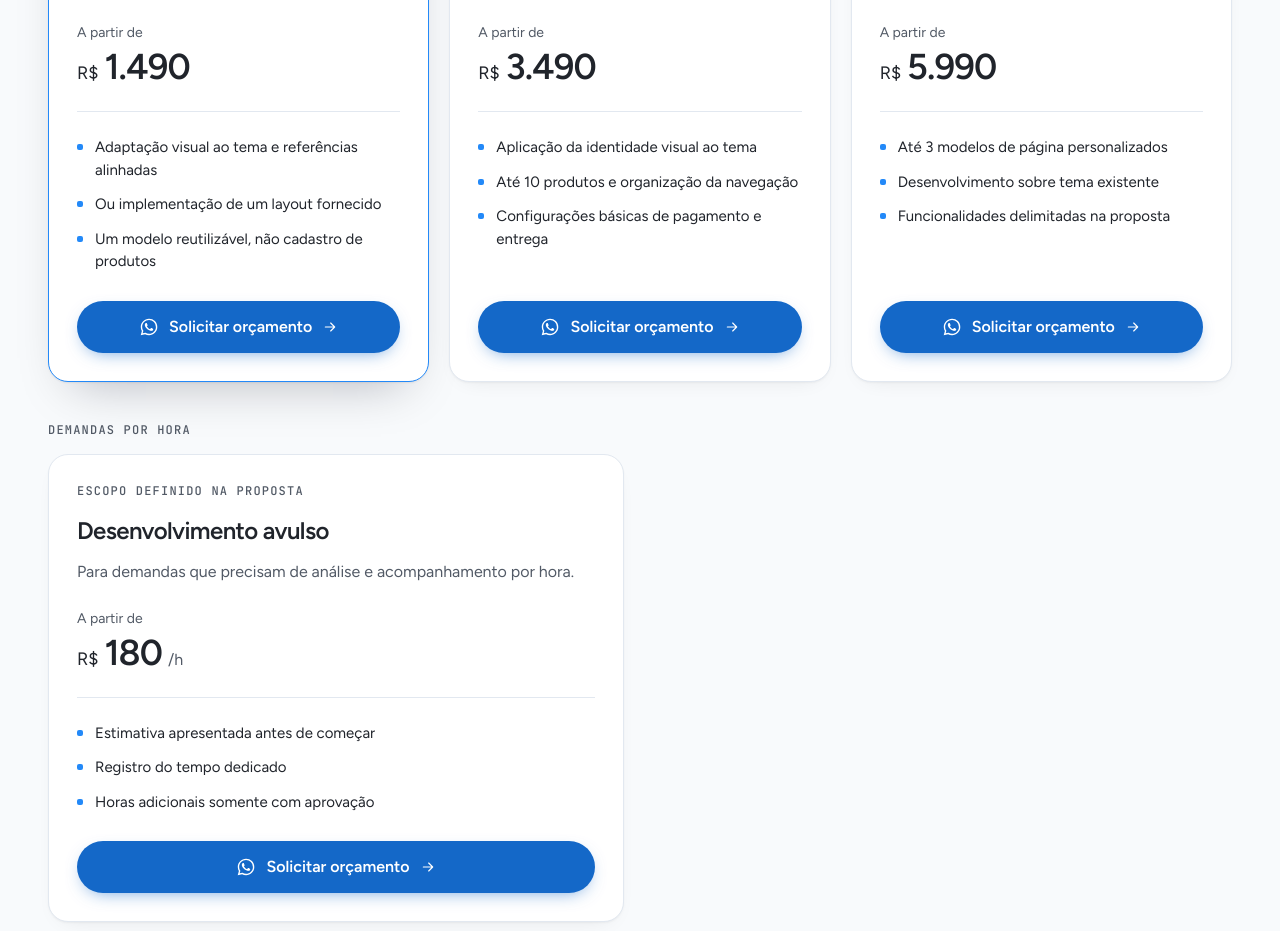
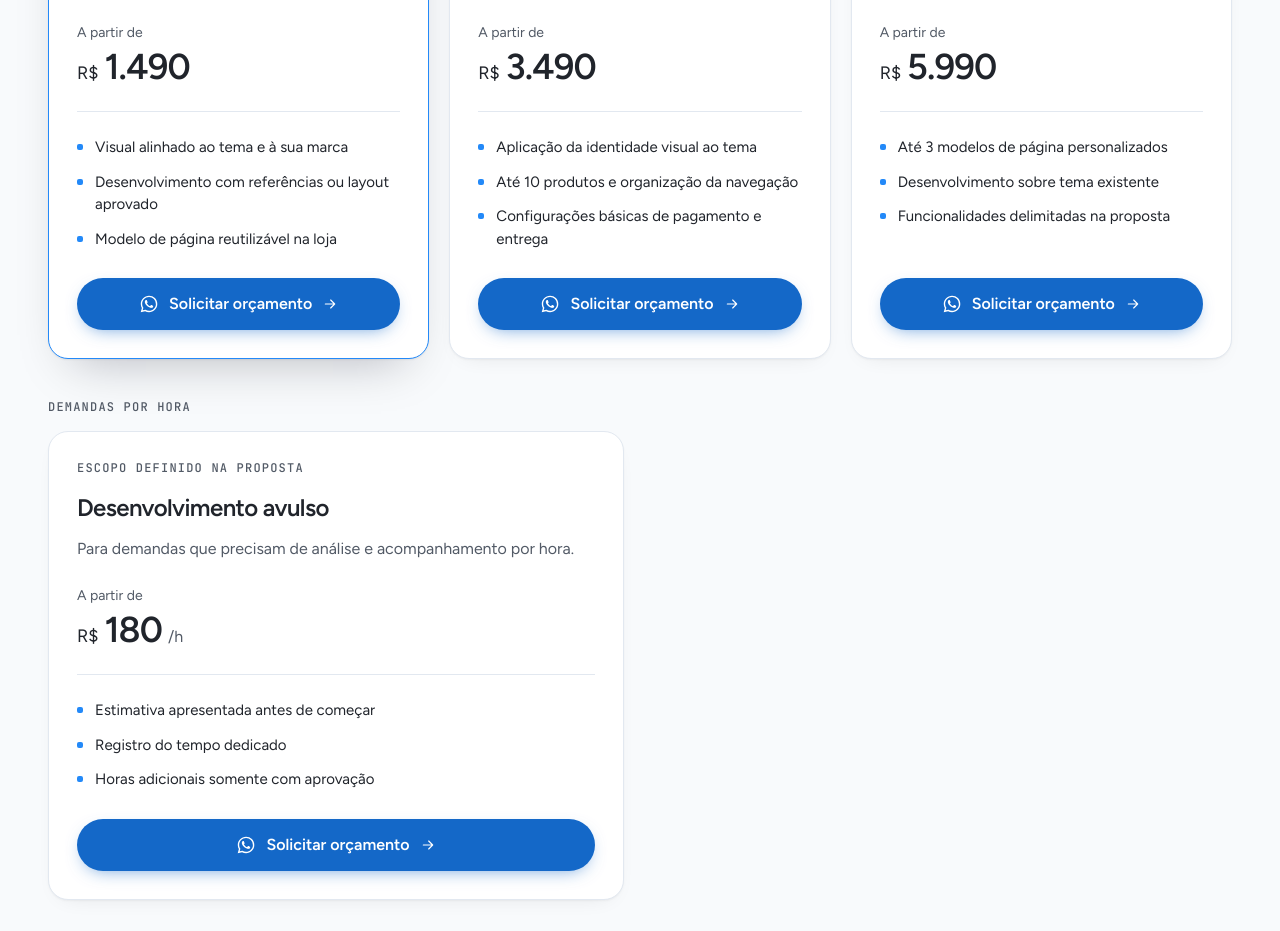
Before and after one commit to peddroccas/philocode, a Next.js app: page /shopify in a window 1280 px wide. Shown: the part 3580-4511 px from the top of the page. Built offline with nearby package versions, Linux system fonts and the light colour scheme; no server answers.

Commit message:
fix: clarify Shopify page offer copy

```diff
--- a/src/content/site.ts
+++ b/src/content/site.ts
@@ -40,7 +40,7 @@ export const siteInclusions = ["Funciona no celular e no computador", "SEO técn
 export const shopifyOffers: Offer[] = [
   { id: "ajuste", name: "Ajuste ou correção", price: 290, summary: "Para resolver uma alteração pequena ou um problema específico na loja.", includes: ["Uma demanda pontual delimitada na proposta", "Análise do problema antes da contratação", "Conferência no computador e no celular"] },
   { id: "secao", name: "Seção personalizada", price: 590, summary: "Um novo componente para o seu tema, do jeito que sua página precisa.", includes: ["Uma seção em Liquid", "Conteúdo editável no tema", "Sem integração externa neste escopo"] },
-  { id: "pagina", name: "Página Shopify", price: 1490, featured: true, summary: "Uma landing page ou modelo de produto, integrado à identidade da sua loja.", includes: ["Adaptação visual ao tema e referências alinhadas", "Ou implementação de um layout fornecido", "Um modelo reutilizável, não cadastro de produtos"] },
+  { id: "pagina", name: "Página Shopify", price: 1490, featured: true, summary: "Uma landing page ou modelo de produto, integrado à identidade da sua loja.", includes: ["Visual alinhado ao tema e à sua marca", "Desenvolvimento com referências ou layout aprovado", "Modelo de página reutilizável na loja"] },
   { id: "loja", name: "Configuração de loja", price: 3490, summary: "Para começar com uma loja organizada sobre um tema existente.", includes: ["Aplicação da identidade visual ao tema", "Até 10 produtos e organização da navegação", "Configurações básicas de pagamento e entrega"] },
   { id: "personalizacao", name: "Personalização ampliada", price: 5990, summary: "Para adaptar mais partes da loja à experiência que sua operação precisa.", includes: ["Até 3 modelos de página personalizados", "Desenvolvimento sobre tema existente", "Funcionalidades delimitadas na proposta"] },
   { id: "hora", name: "Desenvolvimento avulso", price: 180, unit: "/h", summary: "Para demandas que precisam de análise e acompanhamento por hora.", includes: ["Estimativa apresentada antes de começar", "Registro do tempo dedicado", "Horas adicionais somente com aprovação"] },
@@ -131,7 +131,7 @@ export const siteFaq: FaqItem[] = [
 ];
 export const shopifyFaq: FaqItem[] = [
   { question: "Vocês fazem design de lojas Shopify?", answer: "Nosso foco é desenvolvimento e personalização. Adaptamos o tema à sua marca e a referências alinhadas, ou implementamos layouts fornecidos. Um layout visual inteiramente novo exige avaliação específica e eventual parceria com designer; não está incluído no preço inicial de páginas." },
-  { question: "Quanto custa uma página Shopify?", answer: `A partir de R$ ${formatPrice(shopifyOffers[2].price)} para uma landing page ou um modelo reutilizável de produto. Inclui adaptação ao tema existente e referências combinadas, ou implementação de layout fornecido. O valor final depende das funcionalidades; não inclui cadastro de todos os produtos.` },
+  { question: "Quanto custa uma página Shopify?", answer: `A partir de R$ ${formatPrice(shopifyOffers[2].price)} para uma landing page ou um modelo reutilizável de produto. Desenvolvemos a página a partir do tema da loja, de referências combinadas ou de um layout aprovado. O valor final depende das funcionalidades e é confirmado na proposta.` },
   { question: "Vocês alteram a loja que está no ar?", answer: "As alterações de tema são feitas em uma cópia não publicada. Você recebe uma prévia e aprova antes da publicação. Configurações de apps e recursos que afetam a loja inteira são alinhadas antes, porque nem tudo pode ser isolado no tema." },
   { question: "A assinatura da Shopify e os apps estão incluídos?", answer: "Não. Plano Shopify, domínio, tema pago, aplicativos e taxas de terceiros são contratados e pagos pelo cliente. Podemos configurar apps existentes conforme o escopo aprovado." },
   { question: "Quais serviços precisam de avaliação separada?", answer: "Integrações complexas, migrações de dados, apps próprios, headless e projetos Plus ficam fora destes pacotes. A viabilidade precisa ser avaliada antes de qualquer compromisso." },
```
